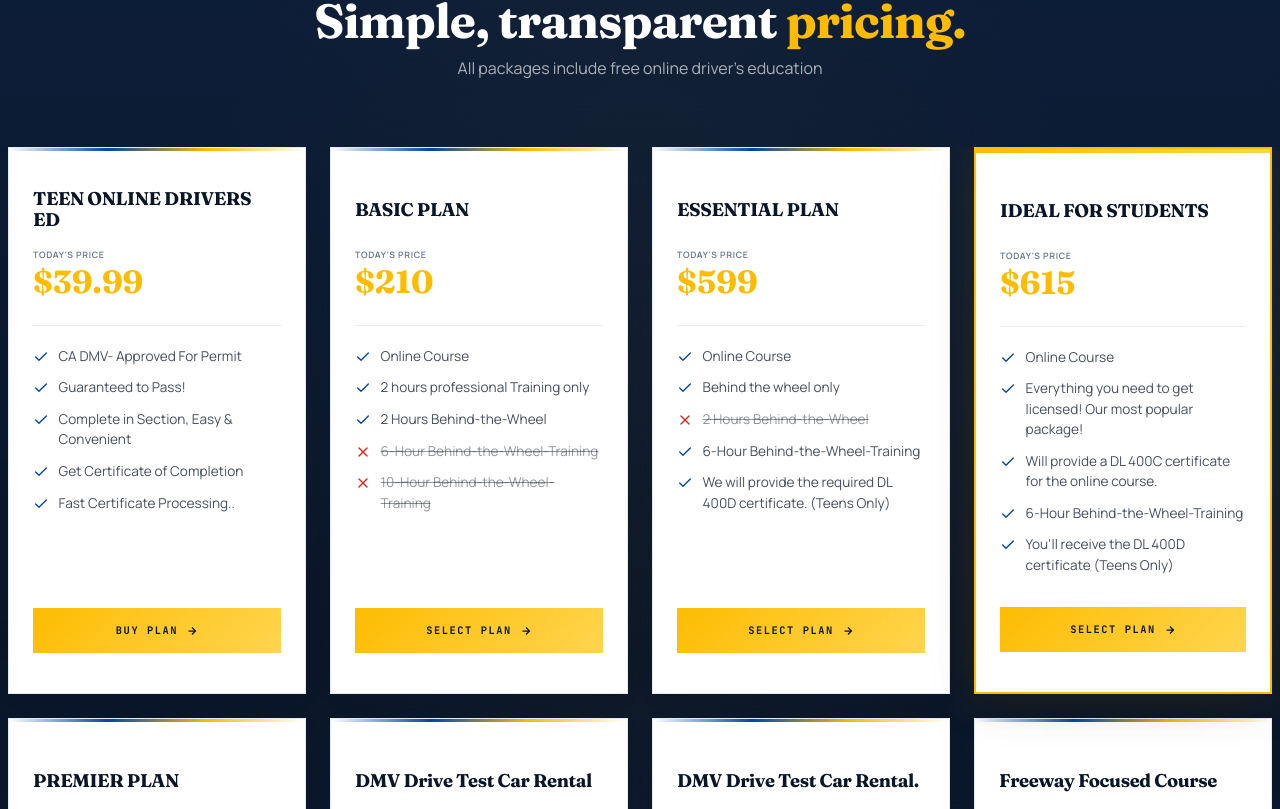
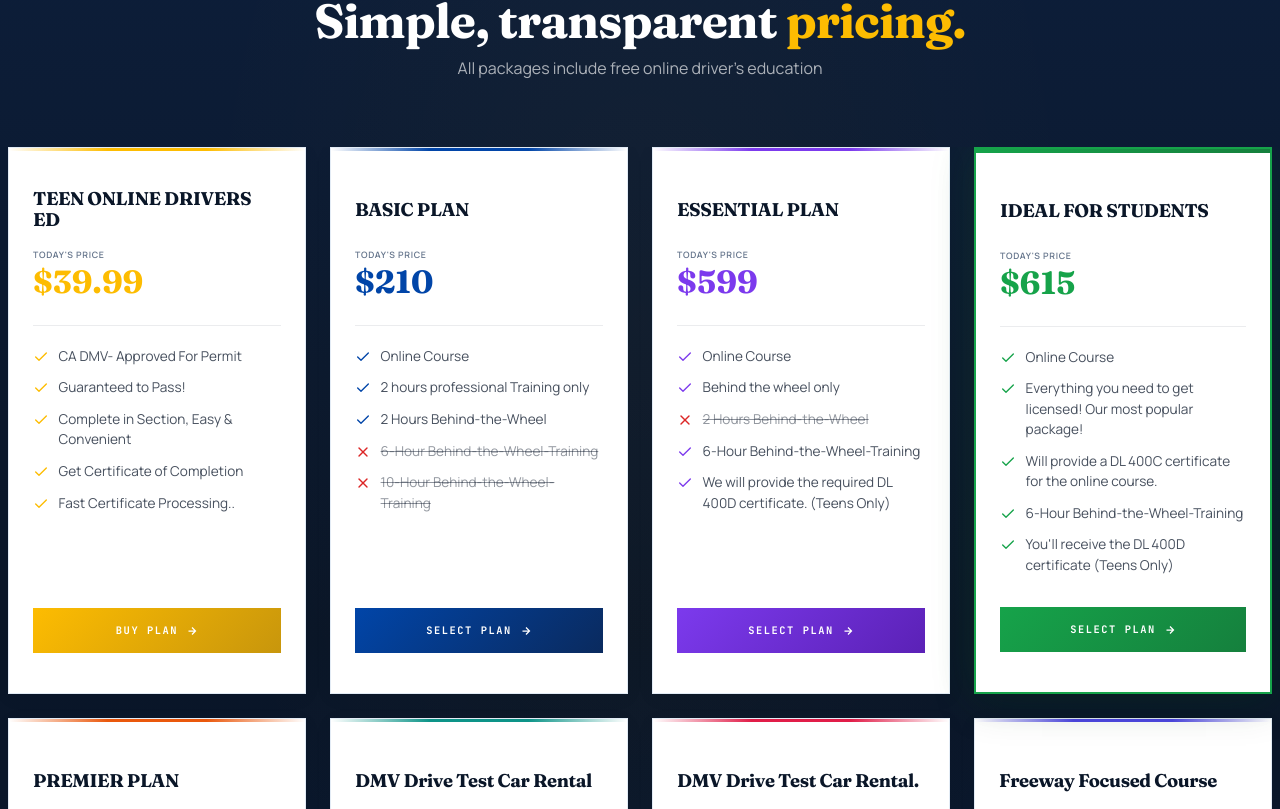
Before and after one commit to KAKOLY-AKHTER/driving-school, a React (Vite) app: page / in a window 1280 px wide. Shown: the part 4771-5580 px from the top of the page. Built offline with nearby package versions, Linux system fonts and the light colour scheme; no server answers.

Commit message:
Add distinct color theme per pricing plan card

```diff
--- a/src/components/Pricing.jsx
+++ b/src/components/Pricing.jsx
@@ -71,6 +71,17 @@ const priceNumber = (value) => {
   return Number.isFinite(n) ? n : 0
 }
 
+const CARD_THEMES = [
+  { main: '#FDBC01', deep: '#C8960C', glow: 'rgba(253,188,1,0.12)' },
+  { main: '#0145A8', deep: '#0a2a5e', glow: 'rgba(1,69,168,0.12)' },
+  { main: '#7C3AED', deep: '#5B21B6', glow: 'rgba(124,58,237,0.14)' },
+  { main: '#16A34A', deep: '#15803D', glow: 'rgba(22,163,74,0.14)' },
+  { main: '#EA580C', deep: '#C2410C', glow: 'rgba(234,88,12,0.14)' },
+  { main: '#0D9488', deep: '#0F766E', glow: 'rgba(13,148,136,0.14)' },
+  { main: '#E11D48', deep: '#BE123C', glow: 'rgba(225,29,72,0.14)' },
+  { main: '#4F46E5', deep: '#4338CA', glow: 'rgba(79,70,229,0.14)' },
+]
+
 export default function Pricing({ light = false, onEnroll = null, tiers: propTiers = null }) {
   const TIERS = propTiers && propTiers.length ? propTiers : DEFAULT_TIERS
   return (
@@ -81,16 +92,16 @@ export default function Pricing({ light = false, onEnroll = null, tiers: propTie
           to { opacity: 1; transform: translateY(0); }
         }
         @keyframes priceGlow {
-          0%, 100% { box-shadow: 0 0 30px rgba(253,188,1,0.08), 0 10px 40px rgba(0,0,0,0.2); }
-          50% { box-shadow: 0 0 50px rgba(253,188,1,0.15), 0 10px 40px rgba(0,0,0,0.2); }
+          0%, 100% { box-shadow: 0 0 30px var(--tone-glow), 0 10px 40px rgba(0,0,0,0.2); }
+          50% { box-shadow: 0 0 50px var(--tone-glow), 0 10px 40px rgba(0,0,0,0.2); }
         }
         @keyframes priceGlowLight {
-          0%, 100% { box-shadow: 0 0 20px rgba(253,188,1,0.06), 0 4px 20px rgba(0,0,0,0.06); }
-          50% { box-shadow: 0 0 40px rgba(253,188,1,0.12), 0 4px 20px rgba(0,0,0,0.06); }
+          0%, 100% { box-shadow: 0 0 20px var(--tone-glow), 0 4px 20px rgba(0,0,0,0.06); }
+          50% { box-shadow: 0 0 40px var(--tone-glow), 0 4px 20px rgba(0,0,0,0.06); }
         }
         @keyframes priceBadgePulse {
-          0%, 100% { box-shadow: 0 2px 10px rgba(253,188,1,0.3); }
-          50% { box-shadow: 0 4px 20px rgba(253,188,1,0.5); }
+          0%, 100% { box-shadow: 0 2px 10px var(--tone-glow); }
+          50% { box-shadow: 0 4px 20px var(--tone-glow); }
         }
         .price-card {
           background: #ffffff;
@@ -108,8 +119,8 @@ export default function Pricing({ light = false, onEnroll = null, tiers: propTie
         .price-card:hover {
           transform: translateY(-10px);
           background: #ffffff;
-          border-color: ${GOLD};
-          box-shadow: 0 20px 50px rgba(0,0,0,0.08);
+          border-color: var(--tone);
+          box-shadow: 0 20px 50px var(--tone-glow);
         }
         .price-card:nth-child(1) { animation-delay: 0.05s; }
         .price-card:nth-child(2) { animation-delay: 0.1s; }
@@ -121,15 +132,15 @@ export default function Pricing({ light = false, onEnroll = null, tiers: propTie
         .price-card:nth-child(8) { animation-delay: 0.4s; }
         .price-card-highlight {
           background: #ffffff !important;
-          border: 2px solid ${GOLD} !important;
+          border: 2px solid var(--tone) !important;
           border-radius: var(--radius-lg);
           animation: priceCardIn 0.6s cubic-bezier(0.22,1,0.36,1) 0.2s both, priceGlow 3s ease-in-out infinite !important;
           z-index: 2;
-          box-shadow: 0 8px 32px rgba(253,188,1,0.12);
+          box-shadow: 0 8px 32px var(--tone-glow);
         }
         .price-card-highlight:hover {
-          border-color: ${GOLD} !important;
-          box-shadow: 0 24px 60px rgba(253,188,1,0.15), 0 8px 24px rgba(0,0,0,0.06) !important;
+          border-color: var(--tone) !important;
+          box-shadow: 0 24px 60px var(--tone-glow), 0 8px 24px rgba(0,0,0,0.06) !important;
         }
         .price-card::before {
           content: '';
@@ -138,14 +149,14 @@ export default function Pricing({ light = false, onEnroll = null, tiers: propTie
           left: 0;
           right: 0;
           height: 3px;
-          background: linear-gradient(90deg, transparent, ${SKY_BLUE}, ${GOLD}, transparent);
+          background: linear-gradient(90deg, transparent, var(--tone), var(--tone), transparent);
           transition: background 0.3s ease;
         }
         .price-card:hover::before {
-          background: linear-gradient(90deg, ${GOLD}, ${GOLD_BRIGHT});
+          background: linear-gradient(90deg, var(--tone), var(--tone-bright), transparent);
         }
         .price-card-highlight::before {
-          background: linear-gradient(90deg, ${GOLD}, ${GOLD_BRIGHT}) !important;
+          background: linear-gradient(90deg, var(--tone), var(--tone-bright)) !important;
           height: 4px;
         }
         .price-card-light {
@@ -155,26 +166,26 @@ export default function Pricing({ light = false, onEnroll = null, tiers: propTie
         }
         .price-card-light:hover {
           background: #ffffff;
-          border-color: rgba(253,188,1,0.3);
+          border-color: var(--tone);
           box-shadow: 0 16px 48px rgba(0,0,0,0.1);
           transform: translateY(-10px);
         }
         .price-card-light .price-card-highlight {
           background: linear-gradient(135deg, rgba(253,188,1,0.05) 0%, rgba(1,69,168,0.04) 100%) !important;
-          border: 1px solid rgba(253,188,1,0.25) !important;
+          border: 1px solid var(--tone) !important;
           animation: priceCardIn 0.6s cubic-bezier(0.22,1,0.36,1) 0.2s both, priceGlowLight 3s ease-in-out infinite !important;
         }
         .price-badge {
           position: absolute;
           top: 1rem;
           right: 1rem;
-          background: linear-gradient(135deg, ${GOLD}, ${GOLD_BRIGHT});
+          background: linear-gradient(135deg, var(--tone), var(--tone-bright));
           padding: 0.3rem 0.8rem;
           font-family: var(--font-mono);
           font-size: 0.55rem;
           letter-spacing: 0.12em;
           text-transform: uppercase;
-          color: ${DARK};
+          color: #fff;
           font-weight: 700;
           animation: priceBadgePulse 2s ease-in-out infinite;
         }
@@ -289,8 +300,11 @@ export default function Pricing({ light = false, onEnroll = null, tiers: propTie
           {/* Cards */}
           <div style={{ overflow: 'auto', marginInline: '-1rem', paddingInline: '1rem' }}>
             <div className="price-scroll">
-              {TIERS.map((tier) => (
-                <div key={tier.id} className={`price-card${light ? ' price-card-light' : ''}${tier.planName === 'IDEAL FOR STUDENTS' ? ' price-card-highlight' : ''}`}>
+              {TIERS.map((tier, idx) => {
+                const theme = CARD_THEMES[idx % CARD_THEMES.length]
+                return (
+                <div key={tier.id} className={`price-card${light ? ' price-card-light' : ''}${tier.planName === 'IDEAL FOR STUDENTS' ? ' price-card-highlight' : ''}`}
+                  style={{ '--tone': theme.main, '--tone-bright': theme.deep, '--tone-glow': theme.glow }}>
                   {/* Plan Name */}
                   <h3 style={{
                     fontFamily: 'var(--font-display)',
@@ -323,7 +337,7 @@ export default function Pricing({ light = false, onEnroll = null, tiers: propTie
                       <span style={{
                         fontFamily: 'var(--font-display)',
                         fontSize: '2rem',
-                        color: GOLD,
+                        color: 'var(--tone)',
                         fontWeight: 800,
                         lineHeight: 1,
                       }}>
@@ -386,7 +400,7 @@ export default function Pricing({ light = false, onEnroll = null, tiers: propTie
                     {tier.options.map((opt, i) => (
                       <li key={i} style={{ display: 'flex', gap: '0.6rem', alignItems: 'flex-start' }}>
                         {opt.permission === 'Included' ? (
-                          <svg width="16" height="16" viewBox="0 0 24 24" fill="none" stroke={SKY_BLUE} strokeWidth="2" strokeLinecap="round" strokeLinejoin="round" style={{ flexShrink: 0, marginTop: '3px' }}>
+                          <svg width="16" height="16" viewBox="0 0 24 24" fill="none" stroke="var(--tone)" strokeWidth="2" strokeLinecap="round" strokeLinejoin="round" style={{ flexShrink: 0, marginTop: '3px' }}>
                             <polyline points="20 6 9 17 4 12" />
                           </svg>
                         ) : opt.permission === 'Not Included' ? (
@@ -435,12 +449,12 @@ export default function Pricing({ light = false, onEnroll = null, tiers: propTie
                         transition: 'all 0.3s ease',
                         border: 'none',
                         cursor: 'pointer',
-                        color: DARK,
-                        background: `linear-gradient(135deg, ${GOLD}, ${GOLD_BRIGHT})`,
+                        color: '#fff',
+                        background: 'linear-gradient(135deg, var(--tone), var(--tone-bright))',
                       }}
                       onMouseEnter={(e) => {
                         e.currentTarget.style.transform = 'translateY(-2px)'
-                        e.currentTarget.style.boxShadow = '0 8px 25px rgba(253,188,1,0.35)'
+                        e.currentTarget.style.boxShadow = '0 8px 25px var(--tone-glow)'
                       }}
                       onMouseLeave={(e) => {
                         e.currentTarget.style.transform = 'translateY(0)'
@@ -469,12 +483,12 @@ export default function Pricing({ light = false, onEnroll = null, tiers: propTie
                         fontWeight: 700,
                         textDecoration: 'none',
                         transition: 'all 0.3s ease',
-                        color: DARK,
-                        background: `linear-gradient(135deg, ${GOLD}, ${GOLD_BRIGHT})`,
+                        color: '#fff',
+                        background: 'linear-gradient(135deg, var(--tone), var(--tone-bright))',
                       }}
                       onMouseEnter={(e) => {
                         e.currentTarget.style.transform = 'translateY(-2px)'
-                        e.currentTarget.style.boxShadow = '0 8px 25px rgba(253,188,1,0.35)'
+                        e.currentTarget.style.boxShadow = '0 8px 25px var(--tone-glow)'
                       }}
                       onMouseLeave={(e) => {
                         e.currentTarget.style.transform = 'translateY(0)'
@@ -488,7 +502,8 @@ export default function Pricing({ light = false, onEnroll = null, tiers: propTie
                     </Link>
                   )}
                 </div>
-              ))}
+                )
+              })}
             </div>
           </div>
 
```
